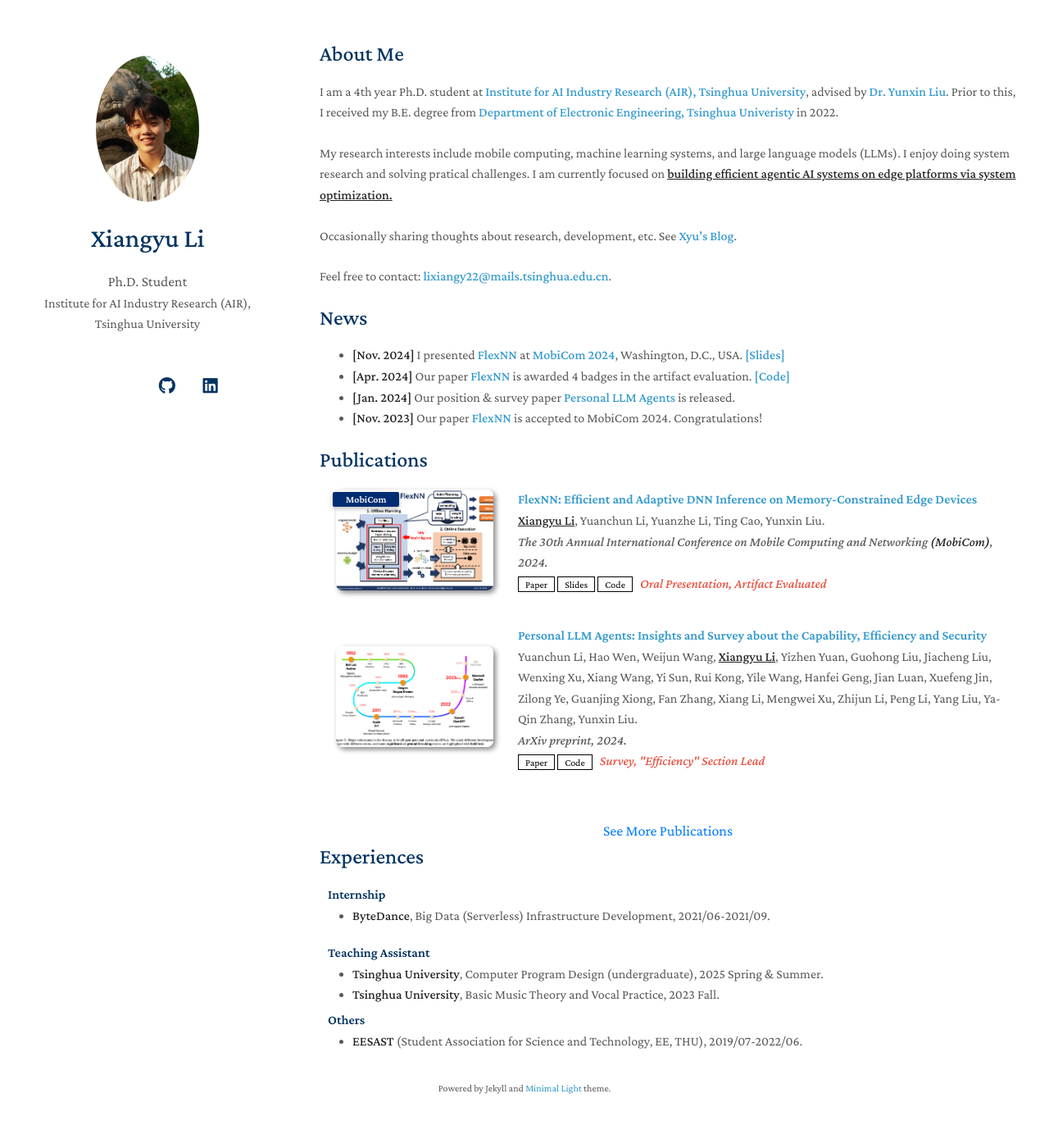
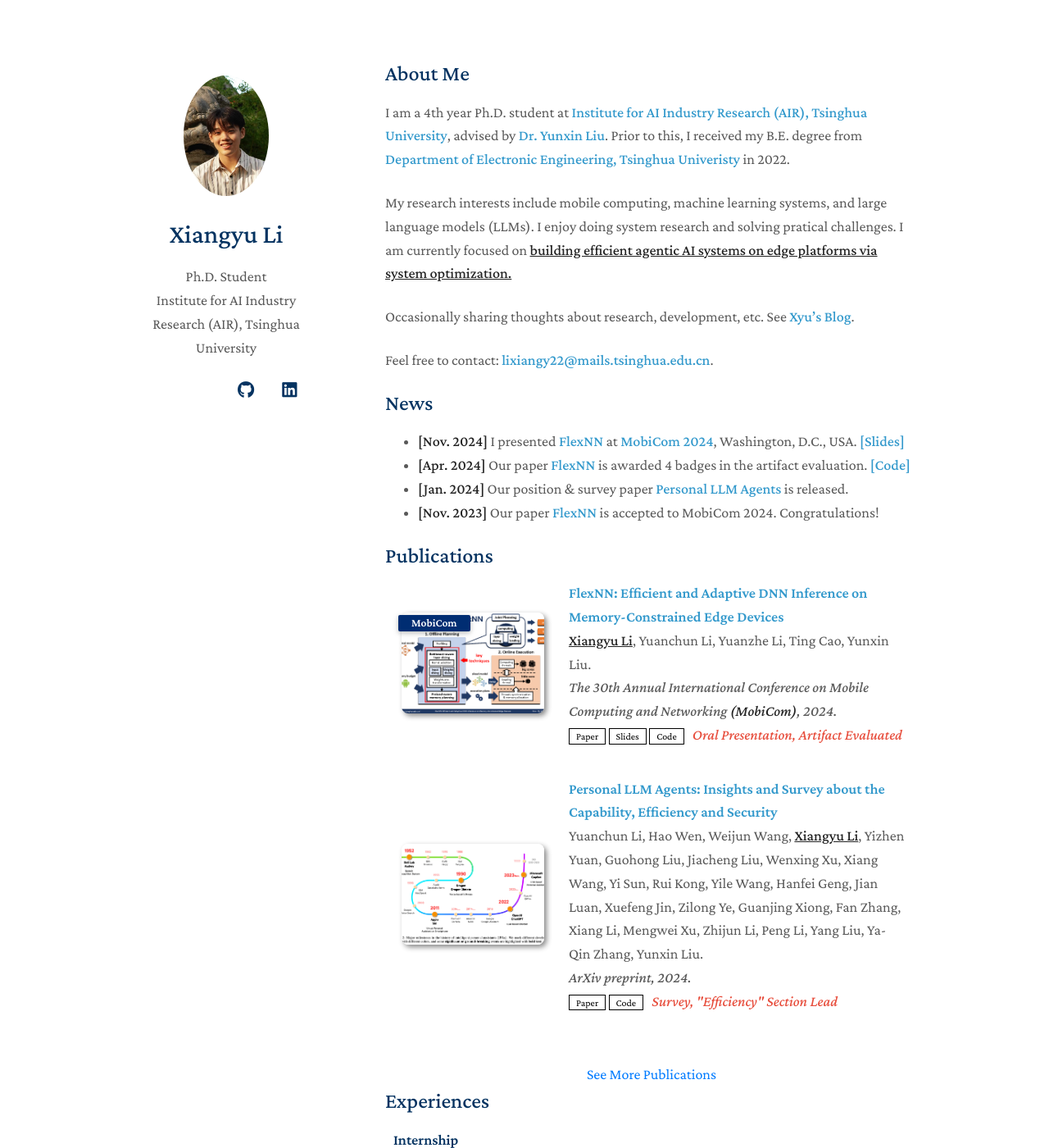
Before and after one commit to xxxxyu/academic, a Jekyll site: the page built from index.md, in a window 1280 px wide and 1400 px high. Shown: the whole window at 82% size. Built offline with Jekyll 4.4.1, drawn with Linux system fonts in a browser that asks for light colours; a style sheet for code colours, icons or effects is not loaded; some of the changed text lies outside the part shown.

Commit message:
Adjust format and style

```diff
--- a/_config.yml
+++ b/_config.yml
@@ -2,6 +2,7 @@
 title: Xiangyu Li
 position: Ph.D. Student
 affiliation: Institute for AI Industry Research (AIR), Tsinghua University
+affiliation_link: https://air.tsinghua.edu.cn/en/
 # email: lixiangy22@mails.tsinghua.edu.cn
 
 # Search Engine Optimization (SEO)
@@ -21,8 +22,8 @@ linkedin: www.linkedin.com/in/xiangyu-li-b81068207
 # Images (e.g., your profile picture and your website's favicon)
 # "favicon" and "favicon_dark" are used for the light and dark modes, respectively.
 avatar: ./assets/img/profile/xiangyu_1.png
-favicon: ./assets/img/favicon.png
-favicon_dark: ./assets/img/favicon-dark.png
+favicon: ./assets/img/icon/xyu_logo.png
+# favicon_dark: ./assets/img/favicon-dark.png
 
 # Footnote
 # You may use the option to disable the footnote, "Powered by Jekyll and Minimal Light theme."
--- a/_includes/services.md
+++ b/_includes/services.md
@@ -3,7 +3,7 @@
 <h4 style="margin:0 10px 0;">Internship</h4>
 
 <ul style="margin:0 0 20px;">
-  <li><autocolor><strong>ByteDance</strong>, Big Data (Serverless) Infrastructure Development, 2021/06-2021/09.</autocolor></li>
+  <li><autocolor><strong>ByteDance</strong>, Big Data (Serverless) Infrastructure Development, 2021.06-2021.09.</autocolor></li>
 </ul>
 
 <h4 style="margin:0 10px 0;">Teaching Assistant</h4>
@@ -16,5 +16,5 @@
 <h4 style="margin:0 10px 0;">Others</h4>
 
 <ul style="margin:0 0 5px;">
-  <li><autocolor><a href="https://eesast.com"><strong>EESAST</strong></a> (Student Association for Science and Technology, EE, THU), 2019/07-2022/06.</autocolor></li>
+  <li><autocolor><a href="https://eesast.com"><strong>EESAST</strong></a> (Student Association for Science and Technology, EE, THU), 2019.07-2022.06.</autocolor></li>
 </ul>
--- a/_layouts/homepage.html
+++ b/_layouts/homepage.html
@@ -46,7 +46,9 @@
         <h1>{{ site.title }}</h1>
 
         {% if site.position %}
-        <position style="font-size:1.10rem;">{{ site.position }}</position>
+        <!-- Remove font size config as we've done this in .scss -->
+        <!-- <position style="font-size:1.10rem;">{{ site.position }}</position> -->
+        <position>{{ site.position }}</position>
         <br>
         {% endif %}
         {% if site.affiliation %}
@@ -58,7 +60,7 @@
         <br>
         {% endif %}
 
-        <br>
+        <!-- <br> -->
         <div class="social-icons">
         {% if site.google_scholar %}
         <a style="margin: 0 5px 0 0" href="{{ site.google_scholar }}">
--- a/_sass/minimal-light.scss
+++ b/_sass/minimal-light.scss
@@ -597,33 +597,10 @@ footer {
 }
 
 // Base font size adjustments for larger screens
-@media screen and (min-width: 961px) {
+@media screen and (min-width: 960px) {
   body {
-    font-size: 16px; // Increase from default ~14px
+    font-size: 18px; // Increase from default ~14px
     line-height: 1.6;
-  }
-
-  // Increase wrapper width for better use of screen space
-  .wrapper {
-    width: 1200px; // Increase from 960px
-    margin: 0 auto;
-  }
-
-  // Adjust header width proportionally
-  header {
-    width: 280px; // Increase from 232px
-    padding-top: 3.0em;
-  }
-
-  // Adjust section width to use remaining space better
-  section {
-    width: 850px; // Increase from 650px
-    padding-top: 3.0em;
-  }
-
-  // Adjust footer width to match header
-  footer {
-    width: 280px;
   }
 
   // Increase paragraph spacing for better readability
@@ -707,6 +684,7 @@ footer {
 
 // For very large screens (1400px+), add even more spacing
 @media screen and (min-width: 1400px) {
+
   .wrapper {
     width: 1400px;
   }
@@ -724,7 +702,8 @@ footer {
   }
 
   body {
-    font-size: 18px;
+    font-size: 20px; // Increase
+    line-height: 1.6;
   }
 
   h1 {
```
Also changed, not shown: assets/img/favicon-dark.png (deleted), assets/img/favicon.png (deleted), assets/img/icon/xyu_logo.png (added).
